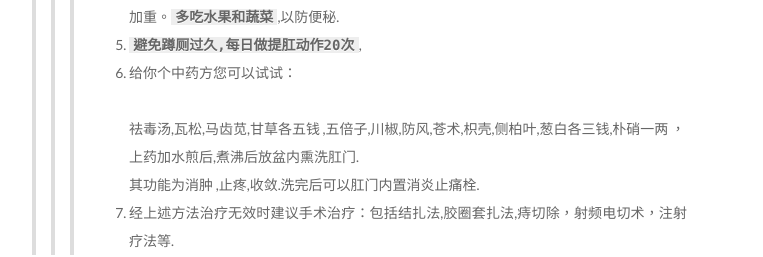
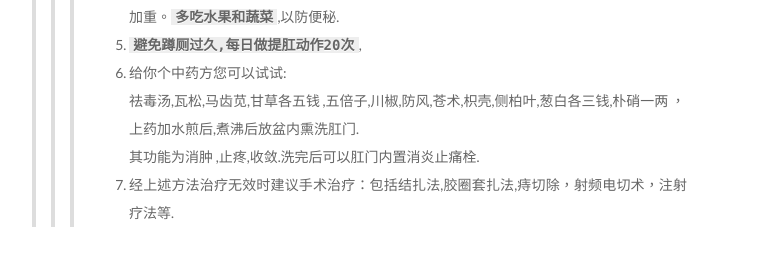
Before and after one commit to adanac/isharer, a plain HTML site: page 2015/11/19/20151119/index.html in a window 1280 px wide. Shown: the part 985-1242 px from the top of the page, without its empty margins (258-1021 px from the left). Drawn offline with Linux system fonts and the light colour scheme.

Commit message:
Site updated: 2015-11-20 01:36:01

```diff
--- a/2015/11/19/20151119/index.html
+++ b/2015/11/19/20151119/index.html
@@ -69,7 +69,7 @@
  痔疮的表现:
 
 便时出血，特点是无痛，血色鲜红，便时出现。出血量一般不大，但有时也可较大&amp;gt;&amp;gt;&amp;gt; 量出血。便后出血自行停止。便秘粪便干硬、饮酒及进食刺激性食物等是出血的诱&amp;gt;&amp;gt; 因。痔块脱出">
-<meta property="og:updated_time" content="2015-11-19T17:02:34.371Z">
+<meta property="og:updated_time" content="2015-11-19T17:33:38.011Z">
 <meta name="twitter:card" content="summary">
 <meta name="twitter:title" content="20151119">
 <meta name="twitter:description" content="病情描述及疑问
@@ -245,13 +245,13 @@
 
         <span itemprop="articleBody"><h2 id="病情描述及疑问">病情描述及疑问</h2><blockquote>
 <p>昨天早晨大便出了好多血，一擦还有小小血块。今天又是这样，是新鲜血很多。这是怎么了？是肛门问题还是肠子问题？好可怕，血太多。</p>
-<h2 id="建议">建议</h2><p>这种情况属于便后滴血。和内痔有关。<br></p>
+<h2 id="建议">建议</h2><p>这种情况属于便后滴血。和内痔有关。</p>
 <blockquote>
-<p> 痔疮的表现:<br></p>
+<p> 痔疮的表现:</p>
 <blockquote>
-<p>便时出血，特点是无痛，血色鲜红，便时出现。出血量一般不大，但有时也可较大&gt;&gt;&gt; 量出血。便后出血自行停止。便秘粪便干硬、饮酒及进食刺激性食物等是出血的诱&gt;&gt; 因。<br>痔块脱出 痔发展到一定程度即能脱出肛门外，痔块由小变大，由可以自行回复变&gt;&gt; 为须用手推回肛门内。<br>痔块脱出嵌顿，出现水肿、感染时，局部疼痛剧烈。<br>痛痒 肛门周围痛痒，甚至皮肤湿疹，常使患者极为难受。<br>大便后滴血多见于内痔，是粪便划破痔疮粘膜导致的出血。建议查肛门镜看看。<br></p>
+<p>便时出血，特点是无痛，血色鲜红，便时出现。出血量一般不大，但有时也可较大&gt;&gt;&gt; 量出血。便后出血自行停止。便秘粪便干硬、饮酒及进食刺激性食物等是出血的诱&gt;&gt; 因。<br>痔块脱出 痔发展到一定程度即能脱出肛门外，痔块由小变大，由可以自行回复变&gt;&gt; 为须用手推回肛门内。<br>痔块脱出嵌顿，出现水肿、感染时，局部疼痛剧烈。<br>痛痒 肛门周围痛痒，甚至皮肤湿疹，常使患者极为难受。<br>大便后滴血多见于内痔，是粪便划破痔疮粘膜导致的出血。建议查肛门镜看看。</p>
 </blockquote>
-<p>治疗上可以先保守治疗，建议按一下方法试试：<br></p>
+<p>治疗上可以先保守治疗，建议按一下方法试试：</p>
 <blockquote>
 <ol>
 <li><code>温水坐浴,每日两次,每次20分钟</code>,可以适当加入少许高锰酸钾粉，与水的配比为1：1000.</li>
@@ -259,7 +259,7 @@
 <li>口服槐角丸,<code>阿莫西林胶囊</code>,疼痛明显时加服<code>去疼片</code>,大便干燥时加服<code>通便灵胶囊</code></li>
 <li>饮食上以<code>容易消化的半流食为主,避免饮酒和食用辛辣刺激性食物</code>,以防导致痔疮发作或者加重。<strong><code>多吃水果和蔬菜</code></strong>,以防便秘.</li>
 <li><strong><code>避免蹲厕过久,每日做提肛动作20次</code></strong>,</li>
-<li>给你个中药方您可以试试：<br><br>祛毒汤,瓦松,马齿苋,甘草各五钱 ,五倍子,川椒,防风,苍术,枳壳,侧柏叶,葱白各三钱,朴硝一两 ，<br>上药加水煎后,煮沸后放盆内熏洗肛门.<br>其功能为消肿 ,止疼,收敛.洗完后可以肛门内置消炎止痛栓.</li>
+<li>给你个中药方您可以试试:<br>祛毒汤,瓦松,马齿苋,甘草各五钱 ,五倍子,川椒,防风,苍术,枳壳,侧柏叶,葱白各三钱,朴硝一两 ，<br>上药加水煎后,煮沸后放盆内熏洗肛门.<br>其功能为消肿 ,止疼,收敛.洗完后可以肛门内置消炎止痛栓.</li>
 <li>经上述方法治疗无效时建议手术治疗：包括结扎法,胶圈套扎法,痔切除，射频电切术，注射疗法等.</li>
 </ol>
 </blockquote>
--- a/css/main.css
+++ b/css/main.css
@@ -961,7 +961,7 @@ body {
   width: 4px;
   height: 4px;
   border-radius: 50%;
-  background: #ffff2f;
+  background: #5b3b83;
 }
 .sidebar-nav {
   margin: 0 0 20px;
```
Also changed, not shown: index.html (+5 -5 lines).
